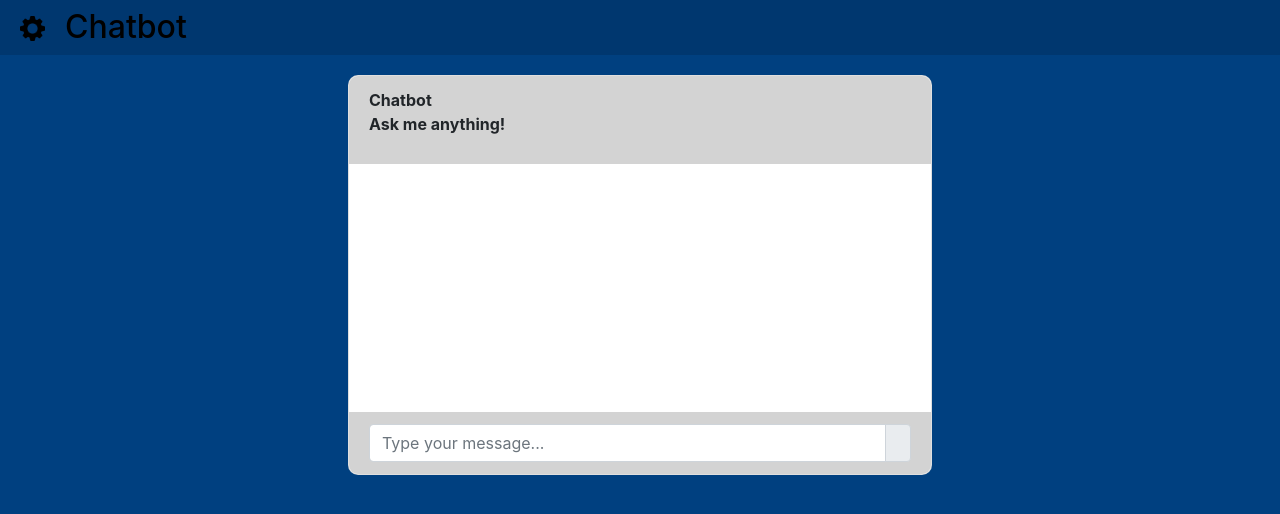
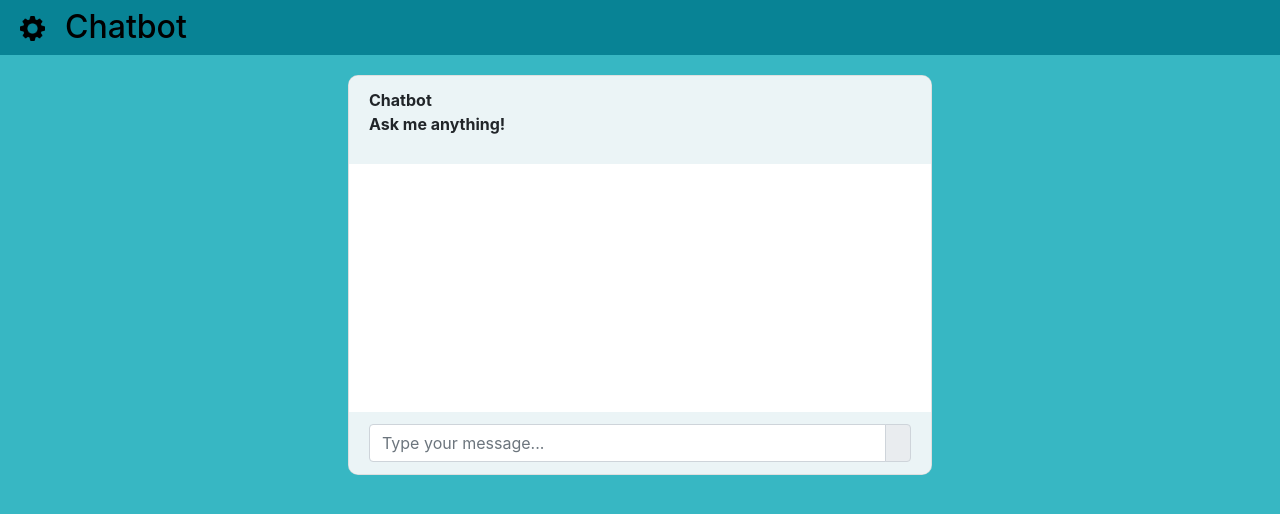
Before and after one commit to MardiniO/SCS-WebBot, a Flask app: page / in a window 1280 px wide. Shown: the top 514 px of the page. Run offline with Flask 3, Linux system fonts and the light colour scheme; some libraries are stand-ins or nearby versions.

Commit message:
CSS Color Scheme :wq

```diff
--- a/static/style.css
+++ b/static/style.css
@@ -1,5 +1,5 @@
 body {
-  background-color: #004080;
+  background-color: #37b7c3;
 }
 
 .card {
@@ -18,6 +18,7 @@ body {
   max-height: 100%;
   display: flex;
   flex-direction: column;
+  color: #ebf4f6;
 }
 
 .msg_cotainer_send {
@@ -92,7 +93,7 @@ h2 {
 .navMenu {
   padding: 10px;
   height: 55px;
-  background-color: #00376f;
+  background-color: #088395;
   display: flex;
   align-items: center;
   border-bottom: 10px;
@@ -100,13 +101,13 @@ h2 {
 }
 
 .card-header {
-  background-color: lightgray;
+  background-color: #ebf4f6;
   border-radius: 10px;
   border-bottom: 0px;
 }
 
 .card-footer {
-  background-color: lightgray;
+  background-color: #ebf4f6;
   border-top: 0px;
 }
 
```
